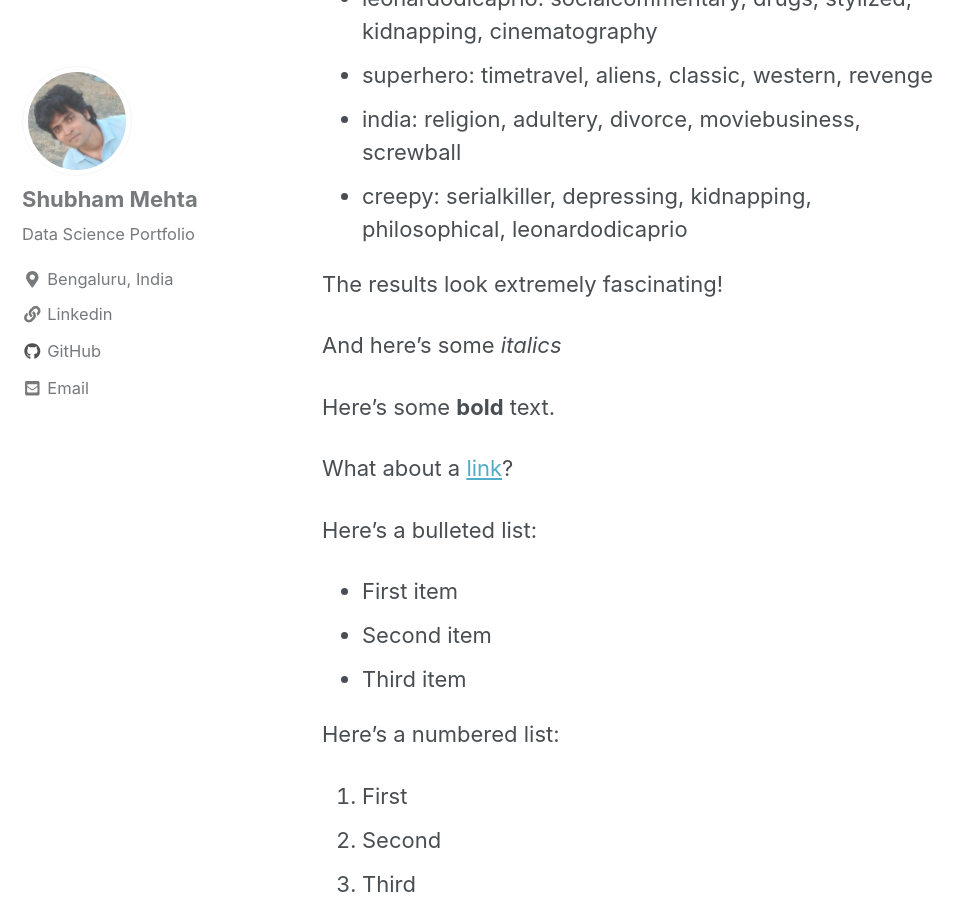
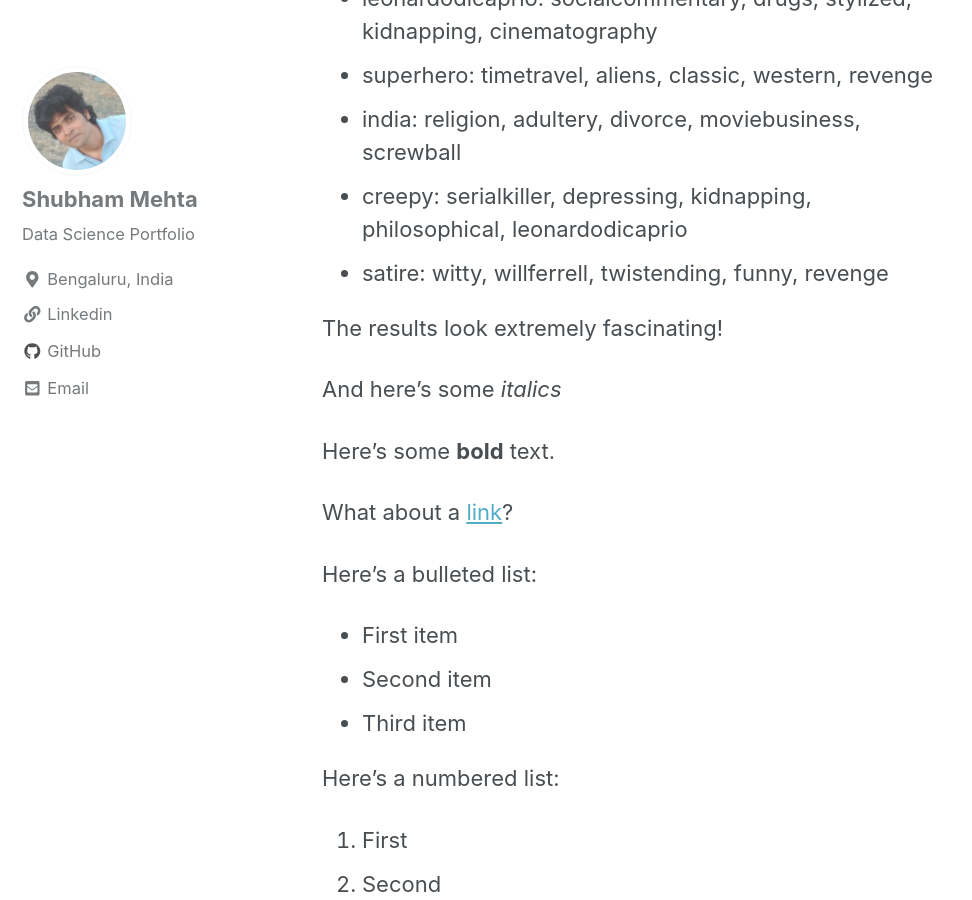
Before and after one commit to shubhambmehta/shubhambmehta.github.io, a Jekyll site: the page built from _posts/2018-10-06-moodvarietyreco.md, in a window 1280 px wide and 900 px high, scrolled down 8736 px. Shown: the whole window, without its empty margins (0-972 px from the left). Built offline with Jekyll 4.4.1, drawn with Linux system fonts in a browser that asks for light colours; nearby versions of some CDN libraries; formulas are drawn with MathJax 3.

Commit message:
Update 2018-10-06-moodvarietyreco.md

```diff
--- a/_posts/2018-10-06-moodvarietyreco.md
+++ b/_posts/2018-10-06-moodvarietyreco.md
@@ -185,6 +185,7 @@ I am very pleased with the results for the long tail keywords. But, for keywords
 - superhero: timetravel, aliens, classic, western, revenge
 - india: religion, adultery, divorce, moviebusiness, screwball
 - creepy: serialkiller, depressing, kidnapping, philosophical, leonardodicaprio
+- satire: witty, willferrell, twistending, funny, revenge
 
 The results look extremely fascinating!
 
```
